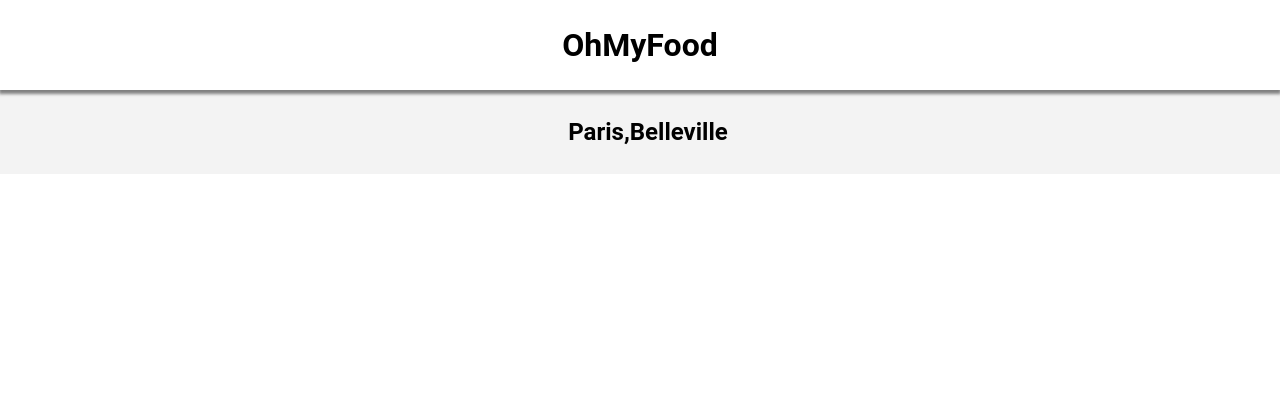
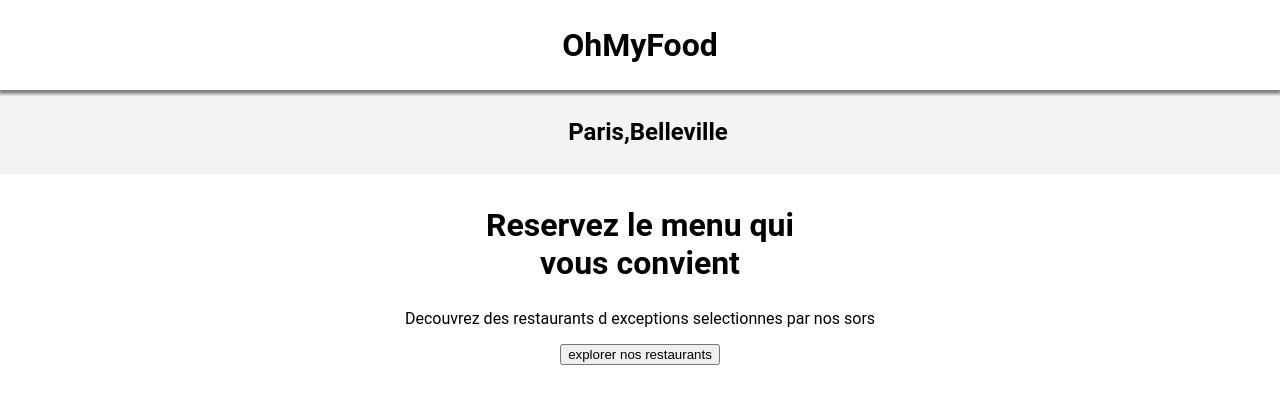
Before and after one commit to AichaNiang/OhMyFood, a plain HTML site: page index.html in a window 1280 px wide. Drawn offline with Linux system fonts and the light colour scheme; some icons are missing; a web font is replaced by a local one.

Commit message:
Ajout fichier

```diff
--- a/index.html
+++ b/index.html
@@ -17,8 +17,14 @@
         <div class="init">
             <i class="fas fa-map-marker-alt"></i>
             <h2>Paris,Belleville</h2>
+        </div>
+            <section class="explorer">
+                <h2>Reservez le menu qui <br> vous convient</h2>
+                <p>Decouvrez des restaurants d exceptions selectionnes par nos sors</p>
+                <button>explorer nos restaurants</button>
 
-        </div>
+            </section>
+
     </main>
 </body>
 </html>
--- a/style.css
+++ b/style.css
@@ -34,3 +34,16 @@ main .init i
 {
  font-size: 1.5rem;
 }
+.explorer
+{
+text-align: center;
+}
+.explorer h2
+{
+margin-top: 2rem;
+font-size: 2rem;
+}
+.explorer p
+{
+font-size: 1rem;
+}
```
